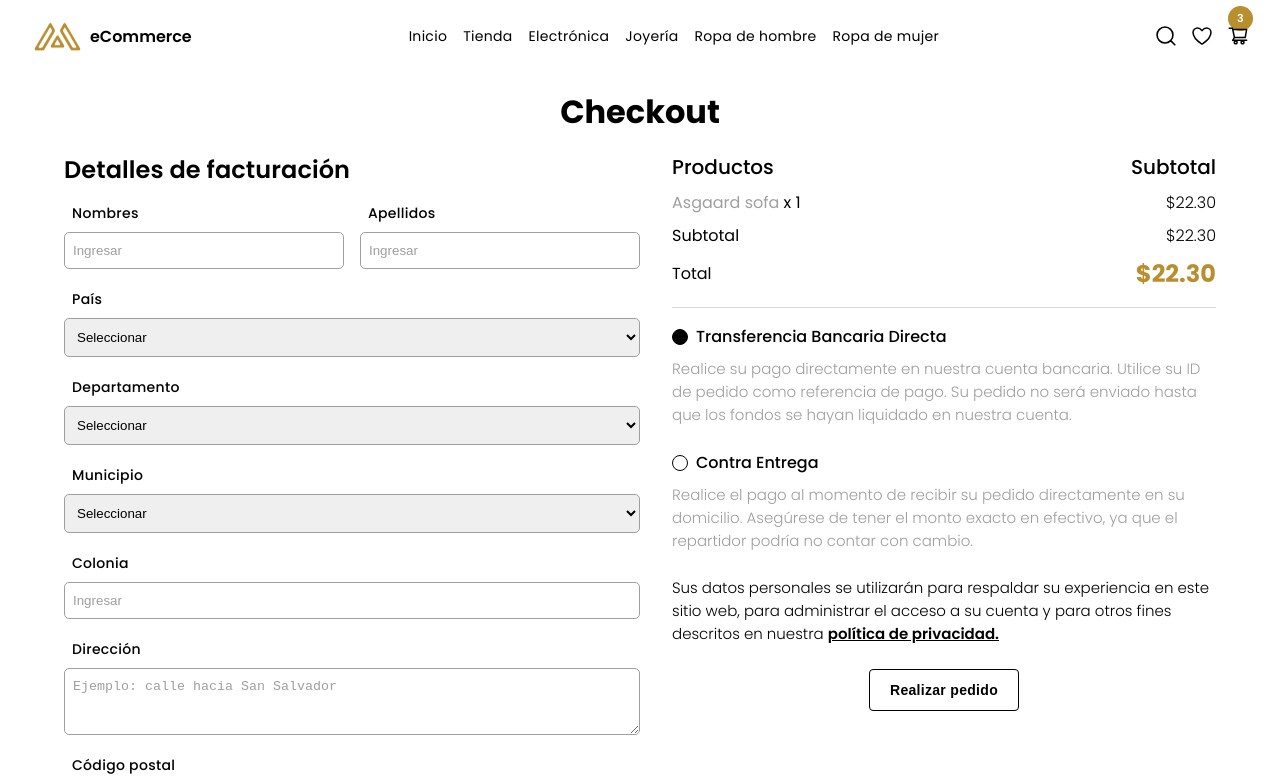
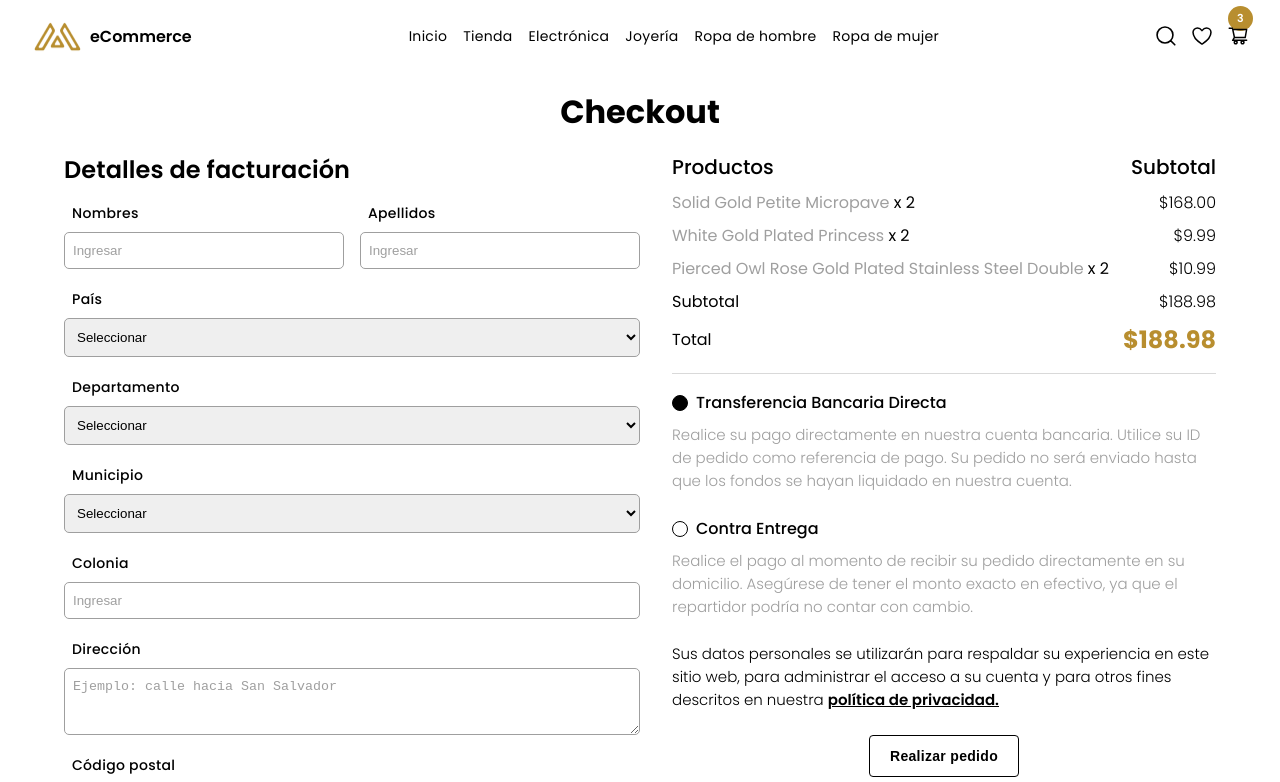
Before and after one commit to GersonBenito/comercio-electronico, a Next.js app: page /checkout in a window 1280 px wide. Shown: the top 782 px of the page. Built offline with nearby package versions, Linux system fonts and the light colour scheme.

Commit message:
feat: mapeo de productos en pantalla checkout agregado

```diff
--- a/src/app/(shop)/checkout/checkout.module.css
+++ b/src/app/(shop)/checkout/checkout.module.css
@@ -12,6 +12,7 @@
     display: flex;
     align-items: center;
     justify-content: space-between;
+    gap: 32px;
 }
 .confirm .list_products_checkout .titles h3{
     font-size: 20px;
--- a/src/app/(shop)/checkout/page.tsx
+++ b/src/app/(shop)/checkout/page.tsx
@@ -3,11 +3,11 @@ import styles from "./checkout.module.css";
 import { Form, Title } from "@/components";
 import Button from "@/components/ui/button/Button";
 import { initialData } from "@/dummy/dummy";
-import { transformAmount } from "@/helpers";
+import { getTotalPrice, transformAmount } from "@/helpers";
 import TypePyment from "@/components/ui/type-payment/TypePyment";
 
 // Data dummy
-const cart = initialData.products.slice(1, 3);
+const cartProducts = initialData.products.slice(5, 8);
 
 //  Tipos de pagos estaticos, debido a que no se tiene un servicio para recuperar los tipos de pagos de forma dinamico
 const typePyments = [
@@ -35,22 +35,24 @@ export default function() {
                             <h3>Productos</h3>
                             <h3>Subtotal</h3>
                         </div>
-                        <div className={`${styles.product} ${styles.content_space_between} mb-1`}>
-                            <p>Asgaard sofa <span>x 1</span></p>
-                            <p className={`${styles.price_product}`}>
-                                {transformAmount(cart[0].price)}
-                            </p>
-                        </div>
+                        {cartProducts.map(product =>(
+                            <div key={product.id} className={`${styles.product} ${styles.content_space_between} mb-1`}>
+                                <p>{product.title} <span>x 2</span></p>
+                                <p className={`${styles.price_product}`}>
+                                    {transformAmount(product.price)}
+                                </p>
+                            </div>
+                        ))}
                         <div className={`${styles.subtotal} ${styles.content_space_between} mb-1`}>
                             <h4>Subtotal</h4>
                             <p className={`${styles.amount_subtotal}`}>
-                                {transformAmount(cart[0].price)}
+                                {transformAmount(getTotalPrice(cartProducts))}
                             </p>
                         </div>
                         <div className={`${styles.total} ${styles.content_space_between} mb-1`}>
                             <h4>Total</h4>
                             <p className={`${styles.amount_total}`}>
-                                {transformAmount(cart[0].price)}
+                                {transformAmount(getTotalPrice(cartProducts))}
                             </p>
                         </div>
                     </div>
```
